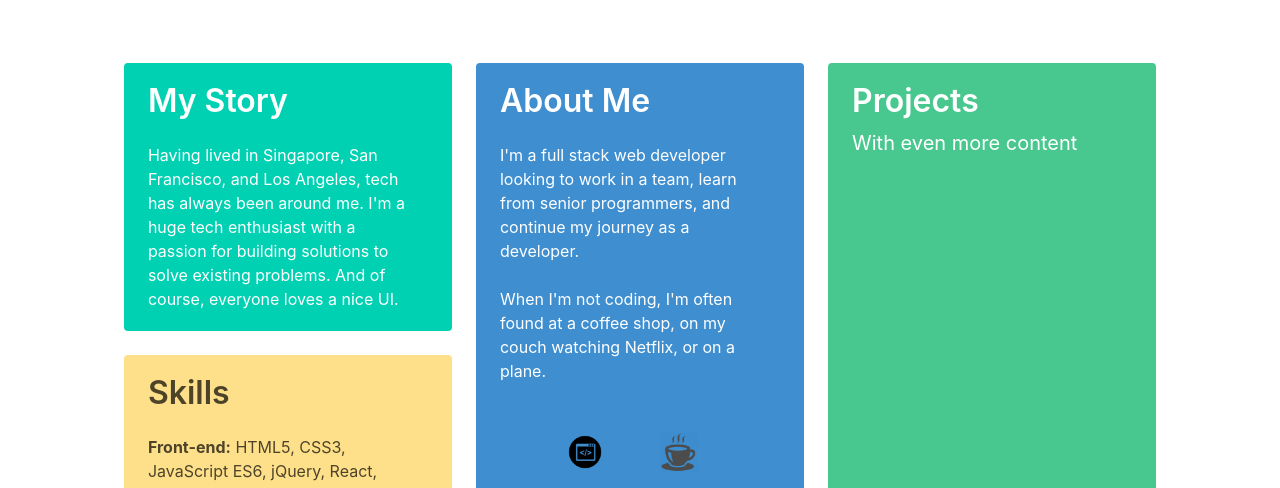
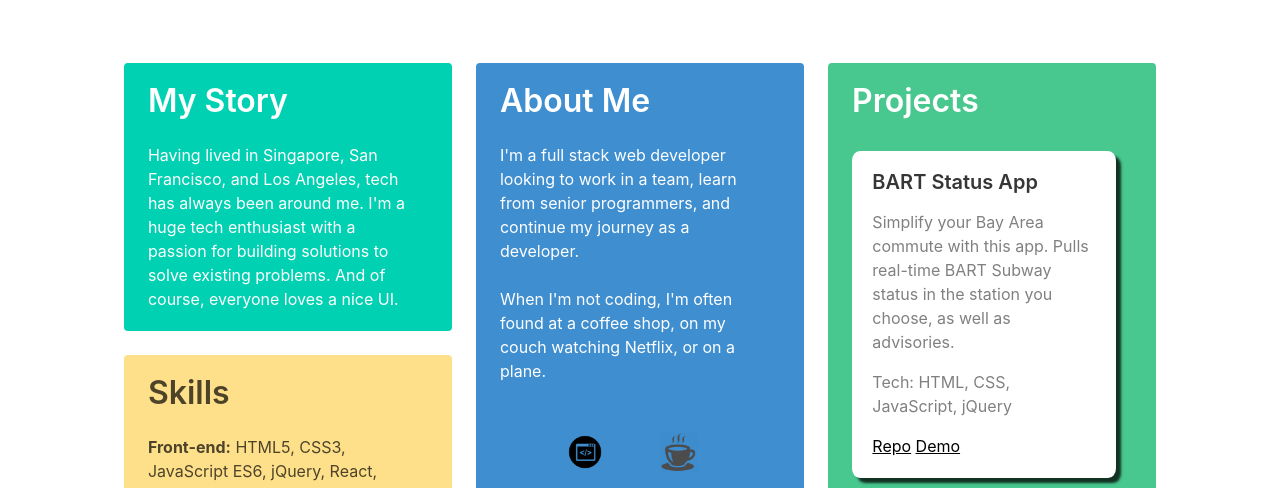
Before and after one commit to kushpanjabi/my-portfolio, a plain HTML site: page index.html in a window 1280 px wide. Shown: the part 227-715 px from the top of the page. Drawn offline with nearby package versions, Linux system fonts and the light colour scheme.

Commit message:
projects

```diff
--- a/index.html
+++ b/index.html
@@ -71,9 +71,15 @@
               <article class="tile is-child notification is-success">
                 <div class="content">
                   <p class="title">Projects</p>
-                  <p class="subtitle">With even more content</p>
                   <div class="content">
-                    <p></p>
+                    <div class="project-card">
+                        <div class="project-card-content">
+                            <h4>BART Status App</h4>
+                            <p>Simplify your Bay Area commute with this app. Pulls real-time BART Subway status in the station you choose, as well as advisories.</p>
+                            <p>Tech: HTML, CSS, JavaScript, jQuery</p>
+                            <span class="link"><a target="_blank" href="https://github.com/kushpanjabi/BART-api"> Repo</a></span><span class="link"><a target="_blank" href="https://kushpanjabi.github.io/BART-api/">Demo</a></span>
+                        </div>
+                    </div>
                   </div>
                 </div>
               </article>
--- a/main.css
+++ b/main.css
@@ -42,6 +42,31 @@ main {
     text-align: center;
 }
 
+.link{
+    color: black;
+    margin-right: 2%;
+    text-decoration: none;
+}
+
+.link:hover{
+    color: purple;
+    text-decoration: underline;
+}
+
+.project-card {
+    background-color: white;
+    padding: 3%;
+    -webkit-box-shadow: 5px 5px 2.5px 0px rgba(0,0,0,0.75);
+    -moz-box-shadow: 5px 5px 2.5px 0px rgba(0,0,0,0.75);
+    box-shadow: 5px 5px 2.5px 0px rgba(0,0,0,0.75);
+    border-radius: 3%;
+}
+
+.project-card-content{
+    padding: 5%;
+    color: gray;
+}
+
 
 /* larger screens */
 
```
